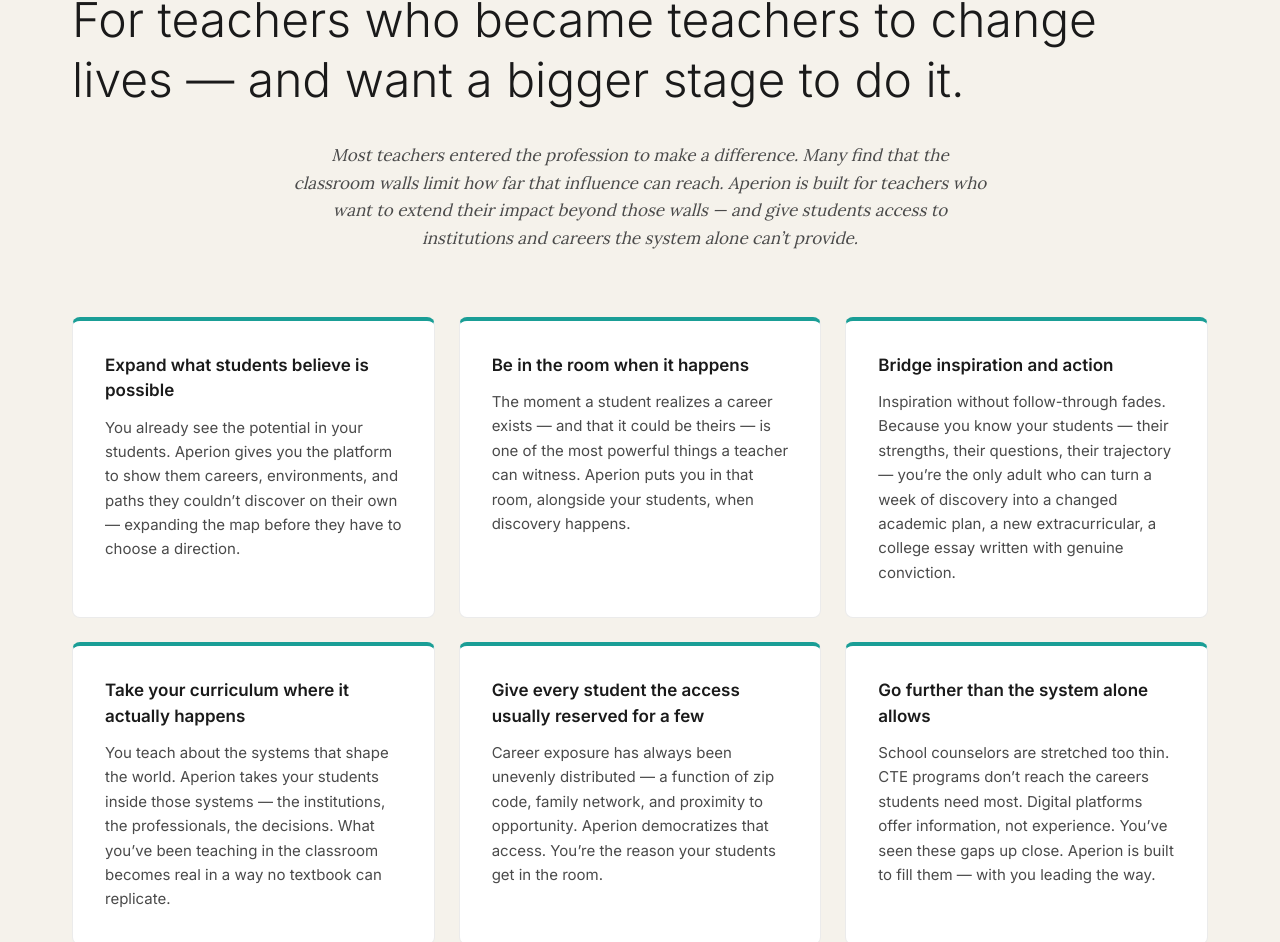
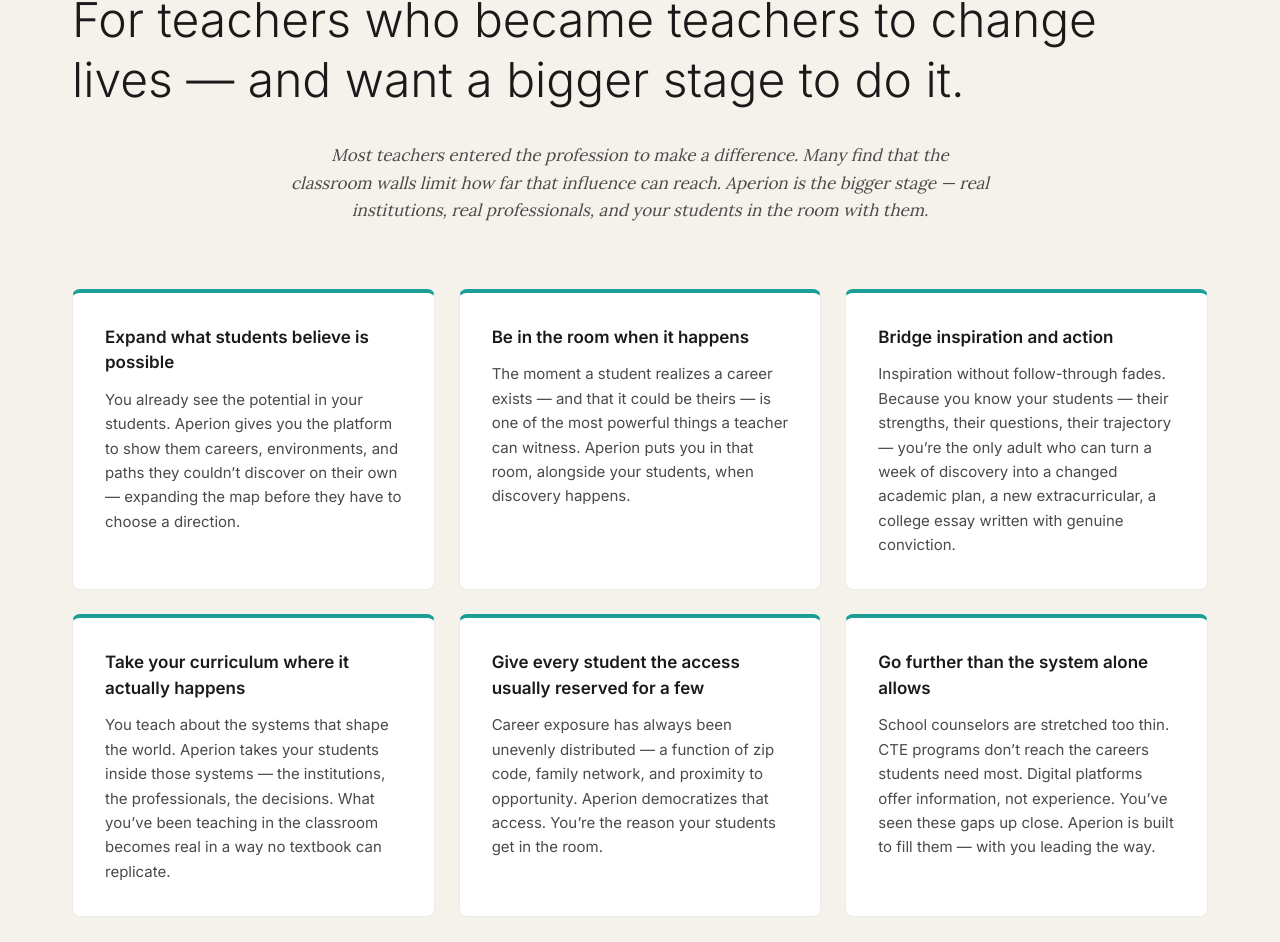
Before and after one commit to dinhminhlai/Aperion-Website, a Next.js app: page /teachers in a window 1280 px wide. Shown: the part 908-1850 px from the top of the page. Built offline with nearby package versions, Linux system fonts and the light colour scheme.

Commit message:
Complete website build

```diff
--- a/src/app/programs/page.tsx
+++ b/src/app/programs/page.tsx
@@ -262,7 +262,7 @@
           <StaggerContainer className="grid grid-cols-1 md:grid-cols-2 lg:grid-cols-3 gap-6">
             {competitors.map((comp) => (
               <StaggerItem key={comp.name} className="flex">
-                <div className="bg-white border border-black/[0.08] rounded-lg p-8 lg:p-10 h-full">
+                <div className="bg-white border border-black/[0.08] rounded-lg p-8 lg:p-10 h-full border-t-[4px] border-t-[#1A9E96]">
                   <p
                     className="text-[#4A4A4A] text-[11px] tracking-[0.12em] uppercase mb-3"
                     style={{ fontWeight: 500 }}
@@ -386,7 +386,7 @@
           {/* Two archetype cards */}
           <StaggerContainer className="grid grid-cols-1 md:grid-cols-2 gap-6 mb-20">
             <StaggerItem>
-              <div className="bg-white border border-black/[0.08] rounded-lg p-8 lg:p-10 h-full">
+              <div className="bg-white border border-black/[0.08] rounded-lg p-8 lg:p-10 h-full border-l-[4px] border-l-[#1A9E96]">
                 <h3
                   className="text-[#1A1A1A] text-[18px] mb-4"
                   style={{ fontWeight: 600 }}
@@ -403,7 +403,7 @@
               </div>
             </StaggerItem>
             <StaggerItem>
-              <div className="bg-white border border-black/[0.08] rounded-lg p-8 lg:p-10 h-full">
+              <div className="bg-white border border-black/[0.08] rounded-lg p-8 lg:p-10 h-full border-l-[4px] border-l-[#1A9E96]">
                 <h3
                   className="text-[#1A1A1A] text-[18px] mb-4"
                   style={{ fontWeight: 600 }}
@@ -560,7 +560,7 @@
           <StaggerContainer className="grid grid-cols-1 md:grid-cols-2 lg:grid-cols-3 gap-6">
             {futurePrograms.map((prog) => (
               <StaggerItem key={prog.name} className="flex">
-                <div className="bg-white border border-black/[0.08] rounded-lg p-8 lg:p-10 opacity-70 flex flex-col h-full" style={{ filter: "grayscale(20%)" }}>
+                <div className="bg-white border border-black/[0.08] rounded-lg p-8 lg:p-10 opacity-70 flex flex-col h-full border-t-[4px] border-t-[#1A9E96]" style={{ filter: "grayscale(20%)" }}>
                   <div className="flex flex-wrap items-center gap-3 mb-4">
                     <span
                       className="text-[11px] px-3 py-1 rounded-full"
--- a/src/app/teachers/page.tsx
+++ b/src/app/teachers/page.tsx
@@ -194,9 +194,8 @@
             >
               Most teachers entered the profession to make a difference. Many
               find that the classroom walls limit how far that influence can
-              reach. Aperion is built for teachers who want to extend their
-              impact beyond those walls — and give students access to
-              institutions and careers the system alone can&rsquo;t provide.
+              reach. Aperion is the bigger stage — real institutions, real
+              professionals, and your students in the room with them.
             </p>
           </FadeIn>
 
```
